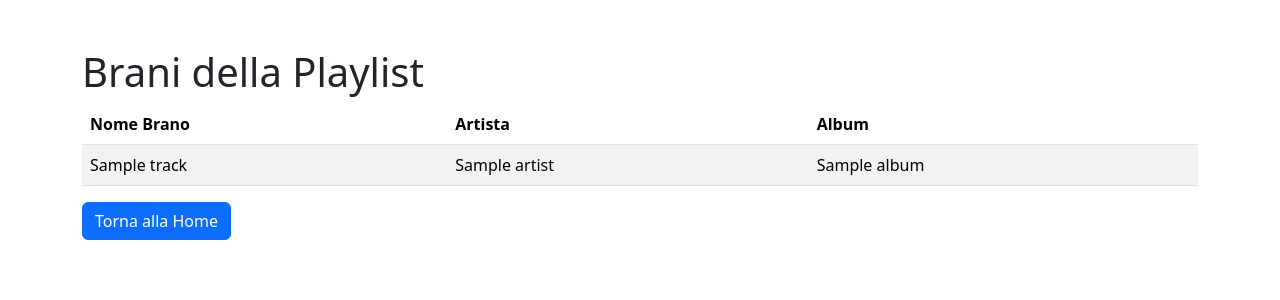
After one commit to albertandreski/spotifyapi, a Flask app: template templates/playlist_tracks.html in a window 1280 px wide. The commit adds this page. Shown: the top 300 px of the page. Run offline with Flask 3, Linux system fonts and the light colour scheme; the template is opened without the code that fills it: most values are stand-ins (such as "Sample title", 1, 10 or a date in 2020).

Commit message:
lavoro finito parte 2

```diff
--- a/app.py
+++ b/app.py
@@ -49,6 +49,18 @@ def home():
     playlists_info = playlists['items'] #prendiamo solo la lista delle playlist
     print(user_info) #capiamo la struttura di user_info per usarle nel frontend
     return render_template('home.html', user_info=user_info, playlists=playlists_info) #passo le info utente all'home.html
+
+@app.route('/playlist/<playlist_id>')
+def playlist_tracks(playlist_id):
+    token_info = session.get('token_info', None)
+
+    sp = spotipy.Spotify(auth=token_info['access_token'])
+
+    # Recupera i brani della playlist
+    results = sp.playlist_tracks(playlist_id)
+    tracks = results['items']
+
+    return render_template('playlist_tracks.html', tracks=tracks)
 @app.route('/logout')
 def logout():
     session.clear() #cancelliamo l'access token salvato in session
--- /dev/null
+++ b/templates/playlist_tracks.html
@@ -0,0 +1,41 @@
+<!DOCTYPE html>
+<html lang="en">
+<head>
+    <meta charset="UTF-8">
+    <meta name="viewport" content="width=device-width, initial-scale=1.0">
+    <title>Brani della Playlist</title>
+    <!-- Aggiungi il link per il CDN di Bootstrap -->
+    <link href="https://cdn.jsdelivr.net/npm/bootstrap@5.3.0-alpha1/dist/css/bootstrap.min.css" rel="stylesheet">
+</head>
+<body>
+    <div class="container mt-5">
+        <h1>Brani della Playlist</h1>
+
+        <!-- Inizia la tabella con le classi di Bootstrap -->
+        <table class="table table-striped">
+            <thead>
+                <tr>
+                    <th scope="col">Nome Brano</th>
+                    <th scope="col">Artista</th>
+                    <th scope="col">Album</th>
+                </tr>
+            </thead>
+            <tbody>
+                {% for track in tracks %}
+                <tr>
+                    <td>{{ track['track']['name'] }}</td>
+                    <td>{{ track['track']['artists'][0]['name'] }}</td>
+                    <td>{{ track['track']['album']['name'] }}</td>
+                </tr>
+                {% endfor %}
+            </tbody>
+        </table>
+
+        <!-- Link per tornare alla home -->
+        <p><a href="{{ url_for('home') }}" class="btn btn-primary">Torna alla Home</a></p>
+    </div>
+
+    <!-- Aggiungi il JS di Bootstrap (opzionale, ma utile per alcuni componenti interattivi) -->
+    <script src="https://cdn.jsdelivr.net/npm/bootstrap@5.3.0-alpha1/dist/js/bootstrap.bundle.min.js"></script>
+</body>
+</html>
```
Also changed, not shown: templates/home.html (+7 -14 lines).
